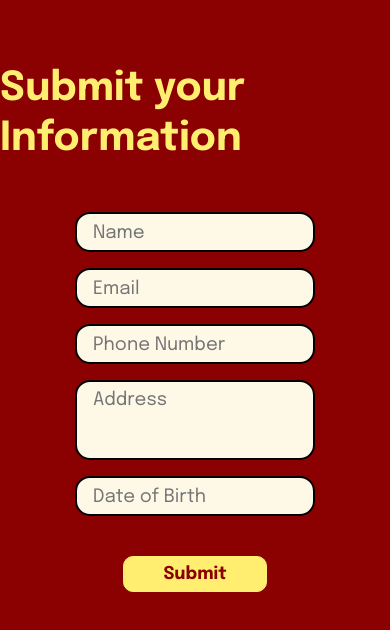
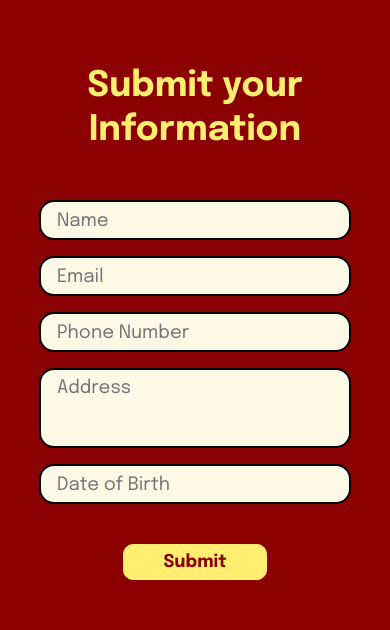
Before and after one commit to katieloesch/react-submission-form, a React (Create React App) app: page / in a window 390 px wide. Shown: the top 630 px of the page. Built offline with nearby package versions, Linux system fonts and the light colour scheme; the HTML template or start-up script is replaced by a standard one.

Commit message:
add media queries

```diff
--- a/src/App.module.css
+++ b/src/App.module.css
@@ -12,4 +12,12 @@
     color: var(--primary);
     margin-bottom: 3rem;
     font-size: 2.5rem;
+    text-align: center;
 }
+
+@media screen and (max-width: 400px) {
+
+    .title {
+        font-size: 2.2rem;
+    }
+}
--- a/src/components/Form/Form.module.css
+++ b/src/components/Form/Form.module.css
@@ -67,7 +67,7 @@
 .overlay {
     position: absolute;
     width: 30vw;
-    background-color: rgb(115, 228, 134);
+    background-color: rgb(106, 193, 121);
     font-size: 1rem;
     text-align: center;
     left: 0;
@@ -86,7 +86,7 @@
     top: 0;
     right: 0;
     background-color: black;
-    border: 2px solid rgb(115, 228, 134);
+    border: 2px solid  rgb(106, 193, 121);
     color: white;
     display: flex;
     justify-content: center;
@@ -105,3 +105,26 @@
     transition: 0.3s;
     background-color: darkred;
 }
+
+@media screen and (max-width: 1050px) {
+
+    .error {
+        width: 80%;
+        padding: 0.8rem;
+    }
+
+    .field, .text {
+        width: 80%;
+    }
+
+    .errorMessage {
+        font-size: 1.2rem;
+    }
+
+    .overlay {
+        position: absolute;
+        width: 80%;
+        font-size: 0.8rem;
+        padding: 1rem;
+    }
+}
```
